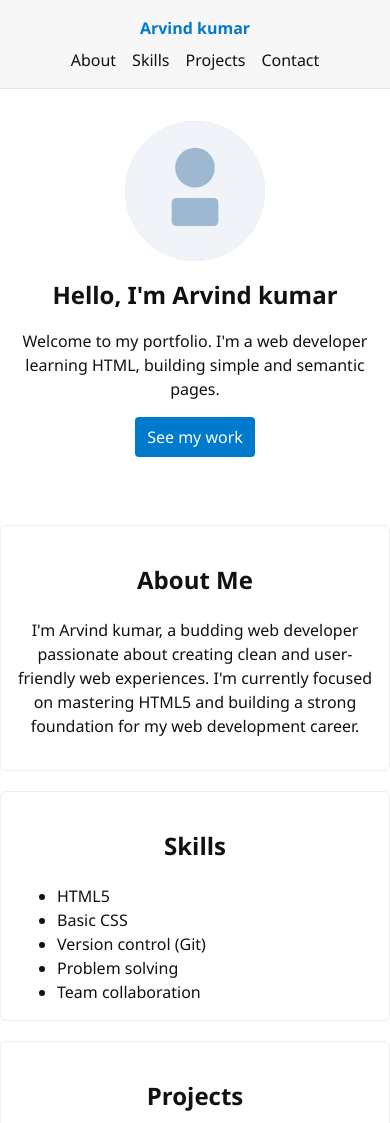
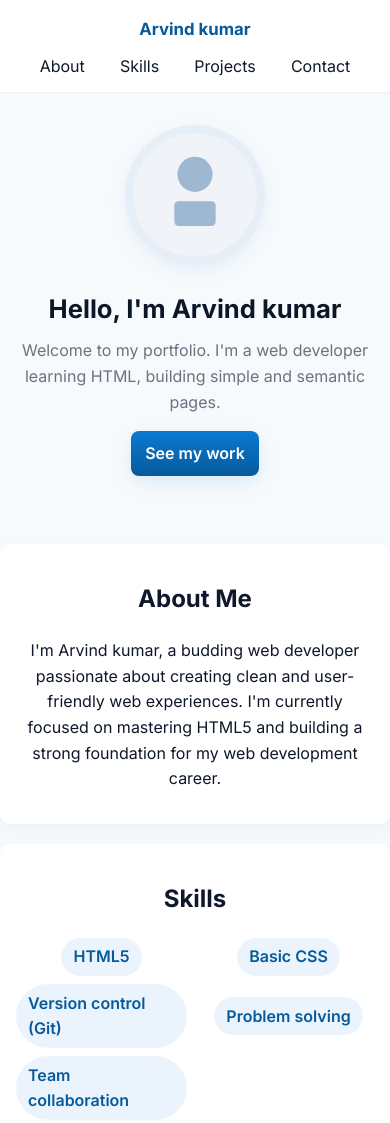
Before and after one commit to Akcthecoder200/Portfolio-Website, a plain HTML site: page index.html in a window 390 px wide. Shown: the top 1123 px of the page. Drawn offline with Linux system fonts and the light colour scheme.

Commit message:
Enhance portfolio styling and layout with updated CSS variables and responsive design

```diff
--- a/css/style.css
+++ b/css/style.css
@@ -1,22 +1,35 @@
 /* Basic layout and typography for the portfolio */
 :root {
   --container-width: 960px;
-  --accent: #007acc;
-  --muted: #666;
+  --accent: #0b79d0; /* primary brand color */
+  --accent-2: #065a9c; /* darker accent */
+  --muted: #6b7280;
+  --bg: #f7fafc;
+  --card-bg: #ffffff;
+  --radius: 10px;
+  --max-content-width: 980px;
+  --fw-regular: 400;
+  --fw-medium: 600;
+  --fw-strong: 700;
+  --base-font-size: 16px;
 }
 * {
   box-sizing: border-box;
 }
 body {
-  font-family: "Segoe UI", Roboto, Arial, sans-serif;
-  line-height: 1.5;
+  font-family: Inter, "Segoe UI", Roboto, Arial, sans-serif;
+  font-size: var(--base-font-size);
+  line-height: 1.6;
   margin: 0;
-  color: #111;
+  color: #0f172a;
+  background: var(--bg);
+  -webkit-font-smoothing: antialiased;
+  -moz-osx-font-smoothing: grayscale;
 }
 .container {
-  max-width: var(--container-width);
+  max-width: var(--max-content-width);
   margin: 0 auto;
-  padding: 1rem;
+  padding: 1rem 1.25rem;
 }
 
 /* Ensure sections that use both .container and .card are centered
@@ -28,18 +41,26 @@ body {
   box-sizing: border-box;
 }
 .site-header {
-  background: #f7f7f7;
-  border-bottom: 1px solid #e5e5e5;
+  background: white;
+  border-bottom: 1px solid rgba(15, 23, 42, 0.06);
+  position: sticky;
+  top: 0;
+  z-index: 50;
 }
 .site-header .container {
   display: flex;
   align-items: center;
   justify-content: space-between;
+  gap: 1rem;
+  padding: 0.75rem 1rem;
 }
 .logo {
-  font-weight: 700;
-  color: var(--accent);
+  font-weight: var(--fw-strong);
+  color: var(--accent-2);
   text-decoration: none;
+  font-size: 1.05rem;
+  padding: 0.25rem 0.5rem;
+  border-radius: 6px;
 }
 .nav-list {
   list-style: none;
@@ -47,24 +68,33 @@ body {
   padding: 0;
   display: flex;
   gap: 1rem;
+  align-items: center;
 }
 .nav-list a {
   text-decoration: none;
-  color: #111;
+  color: #0f172a;
+  padding: 0.4rem 0.6rem;
+  border-radius: 6px;
+}
+.nav-list a:hover {
+  background: rgba(11, 121, 208, 0.06);
+  color: var(--accent-2);
 }
 .hero {
   display: flex;
-  gap: 1rem;
+  gap: 1.5rem;
   align-items: center;
-  padding: 2rem 0;
+  padding: 3rem 0 2rem 0;
 }
 .profile-img {
   width: 140px;
   height: 140px;
   border-radius: 50%;
-  background: #ddd;
+  background: #e6eef8;
   display: block;
   object-fit: cover; /* in case a raster image is used later */
+  padding: 8px;
+  box-shadow: 0 6px 18px rgba(11, 121, 208, 0.08);
 }
 
 /* allow the hero text to take remaining space and prevent overflow */
@@ -72,12 +102,23 @@ body {
   flex: 1 1 auto;
   min-width: 0; /* helps with truncation inside flex */
 }
+.hero-text h1 {
+  font-size: 2rem;
+  margin: 0 0 0.5rem 0;
+}
+.hero-text p {
+  color: var(--muted);
+  margin: 0 0 1rem 0;
+}
+.hero .btn {
+  font-weight: 600;
+}
 .card {
-  background: #fff;
-  padding: 1rem;
-  margin: 1.25rem auto;
-  border: 1px solid #eee;
-  border-radius: 6px;
+  background: var(--card-bg);
+  padding: 1.25rem 1.5rem;
+  margin: 1.5rem auto;
+  border-radius: var(--radius);
+  box-shadow: 0 6px 18px rgba(15, 23, 42, 0.04);
 }
 
 /* Center headings and paragraphs inside cards but keep lists readable */
@@ -93,19 +134,58 @@ body {
   text-align: left;
   display: inline-block;
   margin: 0 auto;
+  padding-left: 1rem;
 }
+
+/* Skills: show as horizontal wrapping grid of pill chips */
+#skills ul {
+  display: grid;
+  grid-auto-flow: column;
+  grid-auto-columns: minmax(auto, max-content);
+  gap: 0.5rem 1rem;
+  justify-content: center;
+  align-items: center;
+  padding: 0;
+  list-style: none;
+}
+
+#skills li {
+  background: rgba(11, 121, 208, 0.08);
+  color: var(--accent-2);
+  padding: 0.4rem 0.75rem;
+  border-radius: 999px;
+  font-weight: 600;
+}
+
+@media (max-width: 520px) {
+  #skills ul {
+    grid-auto-flow: row;
+    grid-template-columns: repeat(2, 1fr);
+  }
+  #skills li {
+    justify-self: center;
+  }
+}
+/* cleaned up accidental rules */
+/* keep default h1 rule below */
 h1 {
   margin: 0 0 0.5rem 0;
+  font-weight: 700;
+  color: #0b1726;
 }
 .btn {
   display: inline-block;
-  background: var(--accent);
+  background: linear-gradient(180deg, var(--accent), var(--accent-2));
   color: #fff;
-  padding: 0.5rem 0.75rem;
-  border-radius: 4px;
+  padding: 0.6rem 0.9rem;
+  border-radius: 8px;
   text-decoration: none;
   border: none;
   cursor: pointer;
+  box-shadow: 0 6px 18px rgba(11, 121, 208, 0.12);
+}
+.btn:hover {
+  transform: translateY(-1px);
 }
 .project {
   margin-bottom: 1rem;
@@ -166,3 +246,19 @@ button.btn {
     gap: 0.5rem;
   }
 }
+
+/* Projects grid and responsive tweaks */
+.projects-grid {
+  display: grid;
+  grid-template-columns: repeat(auto-fit, minmax(240px, 1fr));
+  gap: 1rem;
+}
+
+@media (max-width: 900px) {
+  .hero {
+    padding: 2rem 0;
+  }
+  .hero-text h1 {
+    font-size: 1.6rem;
+  }
+}
--- a/index.html
+++ b/index.html
@@ -4,6 +4,12 @@
     <meta charset="utf-8" />
     <meta name="viewport" content="width=device-width,initial-scale=1" />
     <title>Personal Portfolio</title>
+    <!-- Use a clean sans-serif font from Google Fonts -->
+    <link rel="preconnect" href="https://fonts.gstatic.com" />
+    <link
+      href="https://fonts.googleapis.com/css2?family=Inter:wght@300;400;600;700&display=swap"
+      rel="stylesheet"
+    />
     <link rel="stylesheet" href="css/style.css" />
   </head>
   <body>
```
